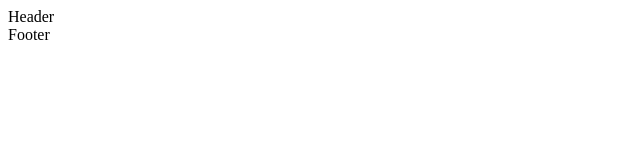
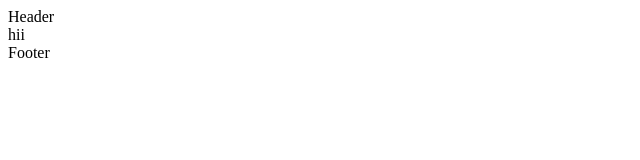
Before and after one commit to KshitijPingle/cpsc-349-final-project, a React (Create React App) app in the folder restaurant-app/: page /menu in a window 1280 px wide. Shown: the top 160 px of the page, without its empty margins (0-640 px from the left). Built offline with nearby package versions, Linux system fonts and the light colour scheme.

Commit message:
added Menu page with router

```diff
--- a/restaurant-app/package.json
+++ b/restaurant-app/package.json
@@ -9,6 +9,7 @@
     "@testing-library/user-event": "^13.5.0",
     "react": "^19.0.0",
     "react-dom": "^19.0.0",
+    "react-router-dom": "^7.5.1",
     "react-scripts": "5.0.1",
     "web-vitals": "^2.1.4"
   },
--- a/restaurant-app/src/App.js
+++ b/restaurant-app/src/App.js
@@ -1,11 +1,17 @@
 import { Header } from "./components/Header";
 import { Footer } from "./components/Footer";
+import { Routes, Route } from "react-router-dom";
+import { Menu } from "./pages/Menu";
 
 function App() {
   return (
     <div>
       <Header />
-      {/* stuff inside */}
+
+      <Routes>
+        <Route path="/menu" element={<Menu />} />
+      </Routes>
+
       <Footer />
     </div>
   );
--- a/restaurant-app/src/index.js
+++ b/restaurant-app/src/index.js
@@ -1,10 +1,13 @@
-import React from 'react';
-import ReactDOM from 'react-dom/client';
-import App from './App';
+import React from "react";
+import ReactDOM from "react-dom/client";
+import App from "./App";
+import { BrowserRouter } from "react-router-dom";
 
-const root = ReactDOM.createRoot(document.getElementById('root'));
+const root = ReactDOM.createRoot(document.getElementById("root"));
 root.render(
   <React.StrictMode>
-    <App />
+    <BrowserRouter>
+      <App />
+    </BrowserRouter>
   </React.StrictMode>
 );
--- /dev/null
+++ b/restaurant-app/src/pages/Menu.js
@@ -0,0 +1,7 @@
+import React from 'react'
+
+export const Menu = () => {
+  return (
+    <div>hii</div>
+  )
+}
```
Also changed, not shown: 1 other file (tests, documents, lock files or other folders).
